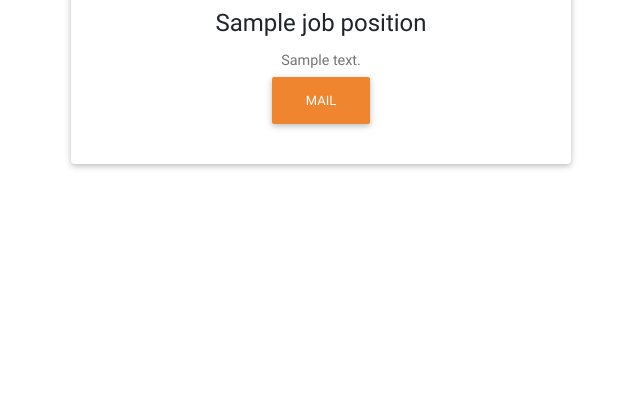
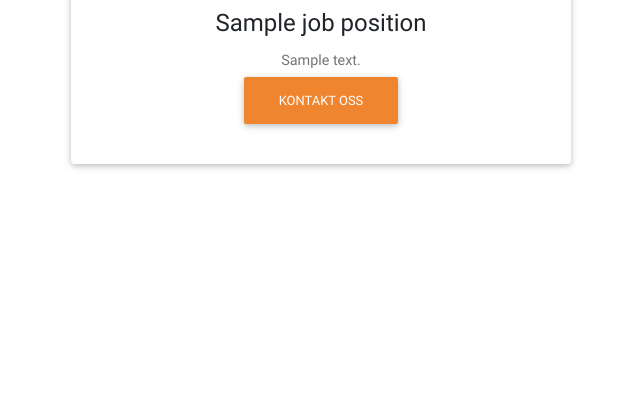
Before and after one commit to NikZy/Momentum, a Flask app: template src/flaskr/templates/profile/jobPosition.html in a window 1280 px wide. Shown: the part 341-761 px from the top of the page, without its empty margins (319-959 px from the left). Run offline with Flask 2, Linux system fonts and the light colour scheme; the template is opened without the code that fills it: most values are stand-ins (such as "Sample title", 1, 10 or a date in 2020); some libraries are stand-ins or nearby versions.

Commit message:
endre fra "mail" til "kontakt oss"

```diff
--- a/src/flaskr/templates/profile/jobPosition.html
+++ b/src/flaskr/templates/profile/jobPosition.html
@@ -15,7 +15,7 @@
     <!-- Title -->
     <h4 class="card-title"><a>{{ job_position.title }}</a></h4>
     <!-- Text -->
-    <p class="card-text">{{ job_position.description}}<br> <a onclick="location.href='mailto:{{job_position.contact_mail}}';" class="btn btn-primary">Mail</a></p>
+    <p class="card-text">{{ job_position.description}}<br> <a onclick="location.href='mailto:{{job_position.contact_mail}}';" class="btn btn-primary">Kontakt oss</a></p>
 
   </div>
 
```
